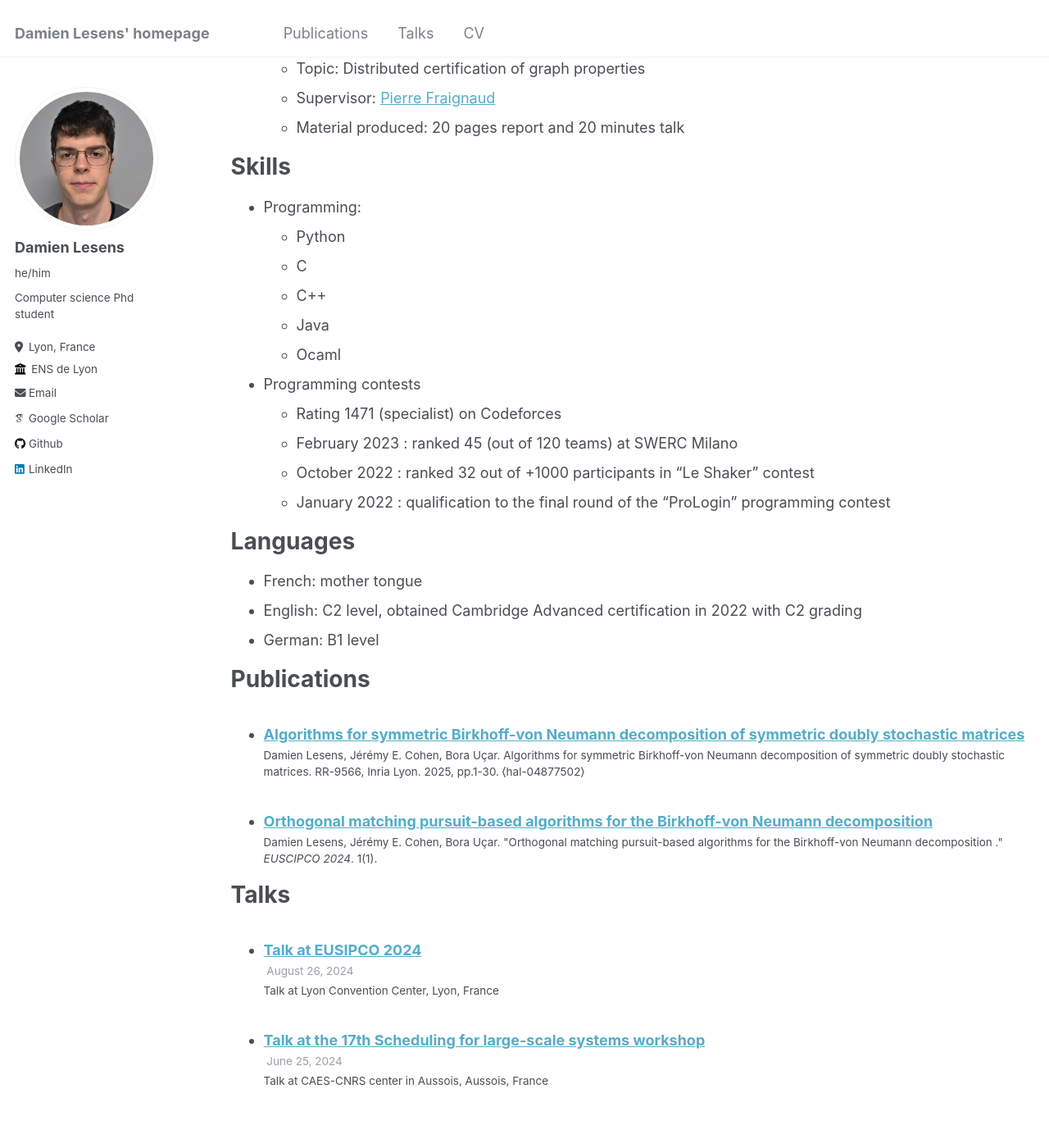
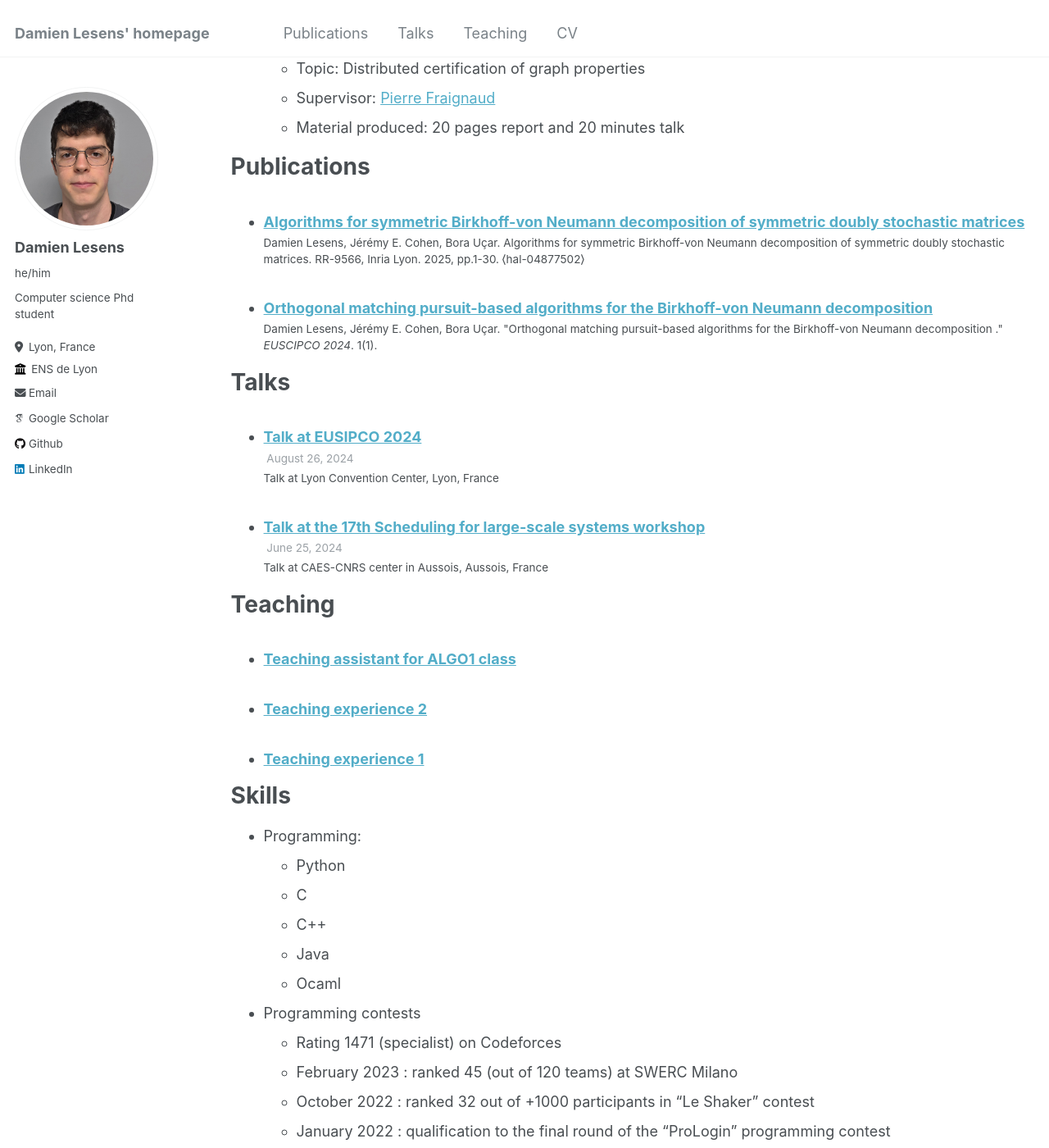
Before and after one commit to DamienLesens/DamienLesens.github.io, a Jekyll site: the page built from _pages/cv.md, in a window 1280 px wide and 1400 px high, scrolled down 1091 px. Shown: the whole window at 82% size. Built offline with Jekyll 4.4.1, drawn with Linux system fonts in a browser that asks for light colours; some web fonts are replaced.

Commit message:
testing teaching

```diff
--- a/_data/navigation.yml
+++ b/_data/navigation.yml
@@ -6,8 +6,8 @@ main:
   - title: "Talks"
     url: /talks/
 
-  # - title: "Teaching"
-  #   url: /teaching/
+  - title: "Teaching"
+    url: /teaching/
 
   # - title: "Portfolio"
   #   url: /portfolio/
--- a/_pages/cv.md
+++ b/_pages/cv.md
@@ -48,6 +48,25 @@ Work experience
   * Supervisor: <a href="https://www.irif.fr/users/pierref/index" target="_blank">Pierre Fraignaud</a>
   * Material produced: 20 pages report and 20 minutes talk
 
+Publications
+======
+  <ul>{% for post in site.publications reversed %}
+    {% include archive-single-cv.html %}
+  {% endfor %}</ul>
+
+Talks
+======
+  <ul>{% for post in site.talks reversed %}
+    {% include archive-single-talk-cv.html  %}
+  {% endfor %}</ul>
+
+Teaching
+======
+  <ul>{% for post in site.teaching reversed %}
+    {% include archive-single-cv.html %}
+  {% endfor %}</ul>
+
+
 Skills
 ======
 * Programming:
@@ -69,24 +88,6 @@ Languages
 * English: C2 level, obtained Cambridge Advanced certification in 2022 with C2 grading
 * German: B1 level
 
-Publications
-======
-  <ul>{% for post in site.publications reversed %}
-    {% include archive-single-cv.html %}
-  {% endfor %}</ul>
-
-Talks
-======
-  <ul>{% for post in site.talks reversed %}
-    {% include archive-single-talk-cv.html  %}
-  {% endfor %}</ul>
-
-<!-- Teaching
-======
-  <ul>{% for post in site.teaching reversed %}
-    {% include archive-single-cv.html %}
-  {% endfor %}</ul> -->
-
 <!-- Service and leadership
 ======
 * Currently signed in to 43 different slack teams -->
--- /dev/null
+++ b/_teaching/2025-1rstsemester-ALGO1.md
@@ -0,0 +1,20 @@
+---
+title: "Teaching assistant for ALGO1 class"
+collection: teaching
+type: "Undergraduate exercise sessions"
+permalink: /teaching/2025-1rstsemester-ALGO1
+venue: "ENS de Lyon, CS department"
+date: 2025-09-01
+location: "Lyon, France"
+---
+
+This is a description of a teaching experience. You can use markdown like any other post.
+
+Heading 1
+======
+
+Heading 2
+======
+
+Heading 3
+======
```
Also changed, not shown: _pages/about.md (+1 -1 lines).
